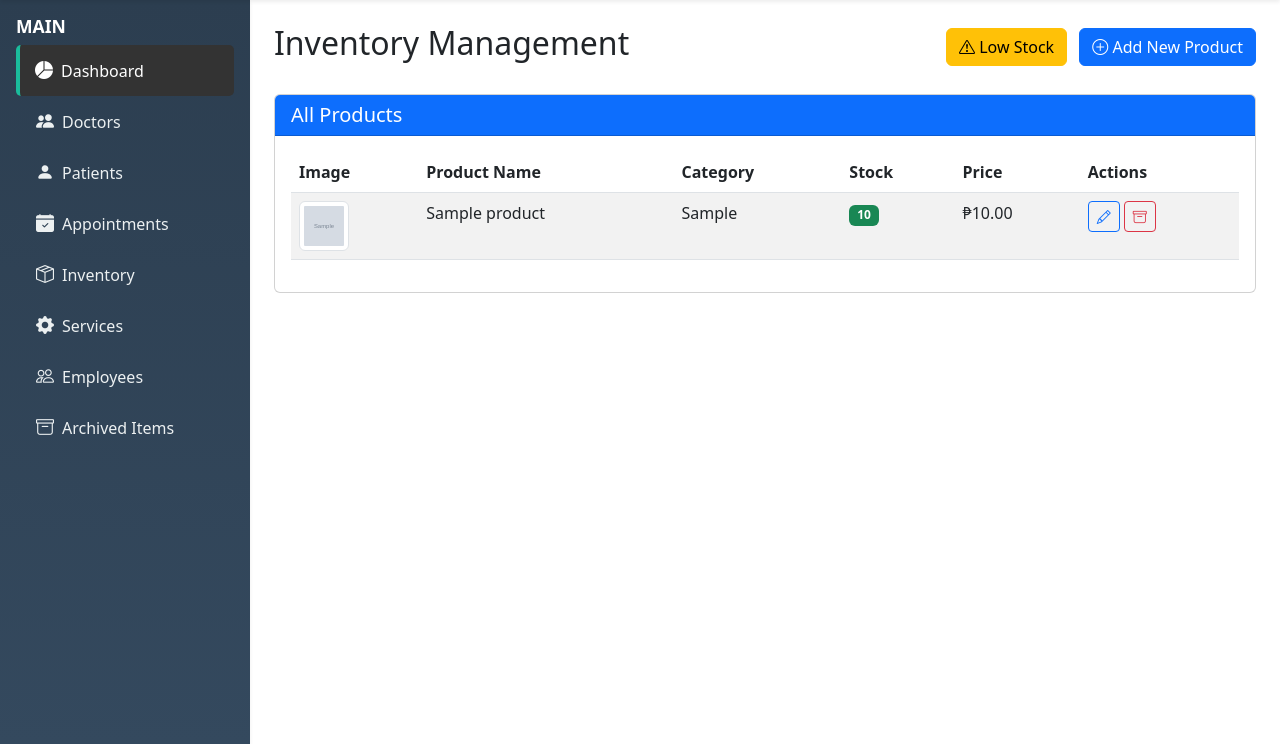
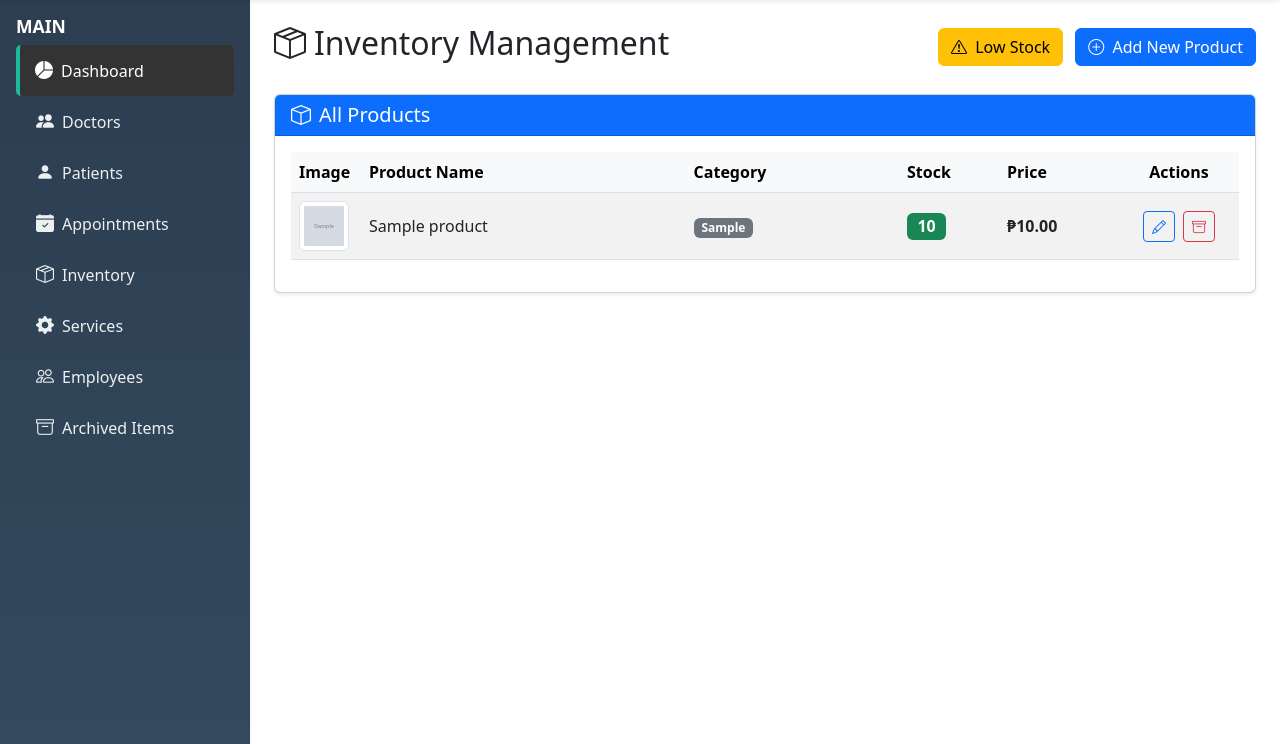
Before and after one commit to Kraeyon/MAVETCARE, a PHP site: page /admin/inventory in a window 1280 px wide. Shown: the part 56-800 px from the top of the page. Run offline with PHP 8.4, Linux system fonts and the light colour scheme; tables that the repository leaves empty or names only in its code hold one stand-in row (values such as "Sample post"); grey boxes marked "Sample" are stand-in pictures; data that the repository does not hold is empty; some libraries are stand-ins or nearby versions.

Commit message:
fixed ui in inventory

```diff
--- a/app/Views/admin/inventory.php
+++ b/app/Views/admin/inventory.php
@@ -50,35 +50,47 @@ $products = $stmt->fetchAll(PDO::FETCH_ASSOC);
 
     <div class="flex-grow-1 p-4">
         <div class="d-flex justify-content-between align-items-center mb-4">
-            <h2>Inventory Management</h2>
+            <h2><i class="bi bi-box-seam me-2"></i>Inventory Management</h2>
             <div>
+                <?php if ($filter !== 'low-stock'): ?>
                     <a href="?filter=low-stock" class="btn btn-warning me-2">
-                    <i class="bi bi-exclamation-triangle"></i> Low Stock
+                        <i class="bi bi-exclamation-triangle me-1"></i> Low Stock
                     </a>
+                <?php else: ?>
+                    <a href="/admin/inventory" class="btn btn-outline-primary me-2">
+                        <i class="bi bi-arrow-left me-1"></i> All Products
+                    </a>
+                <?php endif; ?>
                 <button class="btn btn-primary" data-bs-toggle="modal" data-bs-target="#addProductModal">
-                    <i class="bi bi-plus-circle"></i> Add New Product
+                    <i class="bi bi-plus-circle me-1"></i> Add New Product
                 </button>
             </div>
         </div>
 
         <?php if (isset($_GET['added'])): ?>
-            <div class="alert alert-success">Product added successfully!</div>
+            <div class="alert alert-success alert-dismissible fade show">
+                <i class="bi bi-check-circle me-1"></i> Product added successfully!
+                <button type="button" class="btn-close" data-bs-dismiss="alert" aria-label="Close"></button>
+            </div>
         <?php endif; ?>
 
         <?php if (isset($_GET['updated'])): ?>
-            <div class="alert alert-success">Product updated successfully!</div>
-        <?php endif; ?>
-
-        <?php if (isset($_GET['deleted'])): ?>
-            <div class="alert alert-success">Product deleted successfully!</div>
+            <div class="alert alert-success alert-dismissible fade show">
+                <i class="bi bi-check-circle me-1"></i> Product updated successfully!
+                <button type="button" class="btn-close" data-bs-dismiss="alert" aria-label="Close"></button>
+            </div>
         <?php endif; ?>
 
         <?php if (isset($_GET['archived'])): ?>
-            <div class="alert alert-success">Product archived successfully!</div>
+            <div class="alert alert-success alert-dismissible fade show">
+                <i class="bi bi-check-circle me-1"></i> Product archived successfully!
+                <button type="button" class="btn-close" data-bs-dismiss="alert" aria-label="Close"></button>
+            </div>
         <?php endif; ?>
 
         <?php if (isset($_GET['error'])): ?>
-            <div class="alert alert-danger">
+            <div class="alert alert-danger alert-dismissible fade show">
+                <i class="bi bi-exclamation-triangle-fill me-1"></i>
                 <?php
                 $error = $_GET['error'];
                 switch($error) {
@@ -98,24 +110,25 @@ $products = $stmt->fetchAll(PDO::FETCH_ASSOC);
                         echo 'An error occurred.';
                 }
                 ?>
+                <button type="button" class="btn-close" data-bs-dismiss="alert" aria-label="Close"></button>
             </div>
         <?php endif; ?>
 
-        <div class="card">
+        <div class="card shadow-sm">
             <div class="card-header bg-primary text-white">
-                <h5 class="mb-0"><?php echo $filterTitle; ?></h5>
+                <h5 class="mb-0"><i class="bi bi-box me-2"></i><?php echo $filterTitle; ?></h5>
             </div>
             <div class="card-body">
                 <div class="table-responsive">
-                    <table class="table table-striped table-hover">
-                        <thead>
+                    <table class="table table-striped table-hover align-middle">
+                        <thead class="table-light">
                             <tr>
-                                <th>Image</th>
+                                <th style="width: 70px">Image</th>
                                 <th>Product Name</th>
                                 <th>Category</th>
-                                <th>Stock</th>
-                                <th>Price</th>
-                                <th>Actions</th>
+                                <th style="width: 100px">Stock</th>
+                                <th style="width: 120px">Price</th>
+                                <th style="width: 120px" class="text-center">Actions</th>
                             </tr>
                         </thead>
                         <tbody>
@@ -124,25 +137,31 @@ $products = $stmt->fetchAll(PDO::FETCH_ASSOC);
                                     <td>
                                         <img src="<?= htmlspecialchars($product['prod_image']) ?>"
                                              alt="<?= htmlspecialchars($product['prod_name']) ?>"
-                                             class="img-thumbnail"
+                                             class="img-thumbnail rounded"
                                              style="width: 50px; height: 50px; object-fit: cover;">
                                     </td>
-                                    <td><?= htmlspecialchars($product['prod_name']) ?></td>
-                                    <td><?= htmlspecialchars($product['prod_category']) ?></td>
+                                    <td class="fw-medium"><?= htmlspecialchars($product['prod_name']) ?></td>
                                     <td>
-                                        <span class="badge <?= $product['prod_stock'] < 10 ? 'bg-danger' : 'bg-success' ?>">
+                                        <span class="badge bg-secondary text-white">
+                                            <?= htmlspecialchars($product['prod_category']) ?>
+                                        </span>
+                                    </td>
+                                    <td>
+                                        <span class="badge <?= $product['prod_stock'] < 10 ? 'bg-danger' : 'bg-success' ?> fs-6">
                                             <?= htmlspecialchars($product['prod_stock']) ?>
                                         </span>
                                     </td>
-                                    <td>₱<?= number_format($product['prod_price'], 2) ?></td>
+                                    <td class="fw-bold">₱<?= number_format($product['prod_price'], 2) ?></td>
                                     <td>
-                                        <a href="#" class="btn btn-sm btn-outline-primary" data-bs-toggle="modal" data-bs-target="#editProductModal<?php echo $product['prod_code']; ?>">
+                                        <div class="d-flex justify-content-center gap-2">
+                                            <a href="#" class="btn btn-sm btn-outline-primary" data-bs-toggle="modal" data-bs-target="#editProductModal<?php echo $product['prod_code']; ?>" title="Edit">
                                                 <i class="bi bi-pencil"></i>
                                             </a>
 
-                                        <button class="btn btn-sm btn-outline-danger" onclick="confirmArchiveProduct(<?php echo $product['prod_code']; ?>, '<?php echo htmlspecialchars($product['prod_name']); ?>')">
+                                            <button class="btn btn-sm btn-outline-danger" onclick="confirmArchiveProduct(<?php echo $product['prod_code']; ?>, '<?php echo htmlspecialchars($product['prod_name']); ?>')" title="Archive">
                                                 <i class="bi bi-archive"></i>
                                             </button>
+                                        </div>
                                     </td>
                                 </tr>
 
@@ -150,9 +169,9 @@ $products = $stmt->fetchAll(PDO::FETCH_ASSOC);
                                 <div class="modal fade" id="editProductModal<?= $product['prod_code'] ?>" tabindex="-1">
                                     <div class="modal-dialog">
                                         <div class="modal-content">
-                                            <div class="modal-header">
-                                                <h5 class="modal-title">Edit Product</h5>
-                                                <button type="button" class="btn-close" data-bs-dismiss="modal"></button>
+                                            <div class="modal-header bg-primary text-white">
+                                                <h5 class="modal-title"><i class="bi bi-pencil-square me-2"></i>Edit Product</h5>
+                                                <button type="button" class="btn-close btn-close-white" data-bs-dismiss="modal"></button>
                                             </div>
                                             <div class="modal-body">
                                                 <form method="POST" action="/admin/inventory/update" enctype="multipart/form-data">
@@ -176,21 +195,27 @@ $products = $stmt->fetchAll(PDO::FETCH_ASSOC);
                                                         </select>
                                                     </div>
 
-                                                    <div class="mb-3">
-                                                        <label class="form-label">Price</label>
+                                                    <div class="row mb-3">
+                                                        <div class="col-md-6">
+                                                            <label class="form-label">Price (₱)</label>
                                                             <input type="number" class="form-control" name="prod_price"
                                                                 value="<?= $product['prod_price'] ?>" step="0.01" required>
                                                         </div>
 
-                                                    <div class="mb-3">
+                                                        <div class="col-md-6">
                                                             <label class="form-label">Stock</label>
                                                             <input type="number" class="form-control" name="prod_stock"
                                                                 value="<?= $product['prod_stock'] ?>" required>
                                                         </div>
+                                                    </div>
 
-                                                    <div class="modal-footer">
-                                                        <button type="button" class="btn btn-secondary" data-bs-dismiss="modal">Close</button>
-                                                        <button type="submit" name="update_product" class="btn btn-primary">Update Product</button>
+                                                    <div class="modal-footer px-0 pb-0">
+                                                        <button type="button" class="btn btn-secondary" data-bs-dismiss="modal">
+                                                            <i class="bi bi-x-circle me-1"></i>Cancel
+                                                        </button>
+                                                        <button type="submit" name="update_product" class="btn btn-primary">
+                                                            <i class="bi bi-save me-1"></i>Update Product
+                                                        </button>
                                                     </div>
                                                 </form>
                                             </div>
@@ -210,9 +235,9 @@ $products = $stmt->fetchAll(PDO::FETCH_ASSOC);
 <div class="modal fade" id="addProductModal" tabindex="-1">
     <div class="modal-dialog">
         <div class="modal-content">
-            <div class="modal-header">
-                <h5 class="modal-title">Add New Product</h5>
-                <button type="button" class="btn-close" data-bs-dismiss="modal"></button>
+            <div class="modal-header bg-primary text-white">
+                <h5 class="modal-title"><i class="bi bi-plus-circle me-2"></i>Add New Product</h5>
+                <button type="button" class="btn-close btn-close-white" data-bs-dismiss="modal"></button>
             </div>
             <div class="modal-body">
                 <form method="POST" action="/admin/inventory/add" enctype="multipart/form-data">
@@ -233,24 +258,31 @@ $products = $stmt->fetchAll(PDO::FETCH_ASSOC);
                         </select>
                     </div>
 
-                    <div class="mb-3">
-                        <label class="form-label">Price</label>
+                    <div class="row mb-3">
+                        <div class="col-md-6">
+                            <label class="form-label">Price (₱)</label>
                             <input type="number" class="form-control" name="prod_price" step="0.01" required>
                         </div>
 
-                    <div class="mb-3">
+                        <div class="col-md-6">
                             <label class="form-label">Stock</label>
                             <input type="number" class="form-control" name="prod_stock" required>
+                        </div>
                     </div>
 
                     <div class="mb-3">
                         <label class="form-label">Product Image</label>
                         <input type="file" class="form-control" name="prod_image" accept="image/*">
+                        <div class="form-text">Recommended size: 500x500px. Max size: 2MB.</div>
                     </div>
 
-                    <div class="modal-footer">
-                        <button type="button" class="btn btn-secondary" data-bs-dismiss="modal">Close</button>
-                        <button type="submit" name="add_product" class="btn btn-primary">Add Product</button>
+                    <div class="modal-footer px-0 pb-0">
+                        <button type="button" class="btn btn-secondary" data-bs-dismiss="modal">
+                            <i class="bi bi-x-circle me-1"></i>Cancel
+                        </button>
+                        <button type="submit" name="add_product" class="btn btn-primary">
+                            <i class="bi bi-plus-circle me-1"></i>Add Product
+                        </button>
                     </div>
                 </form>
             </div>
```
Lines whose indentation alone changed are shown as unchanged.
